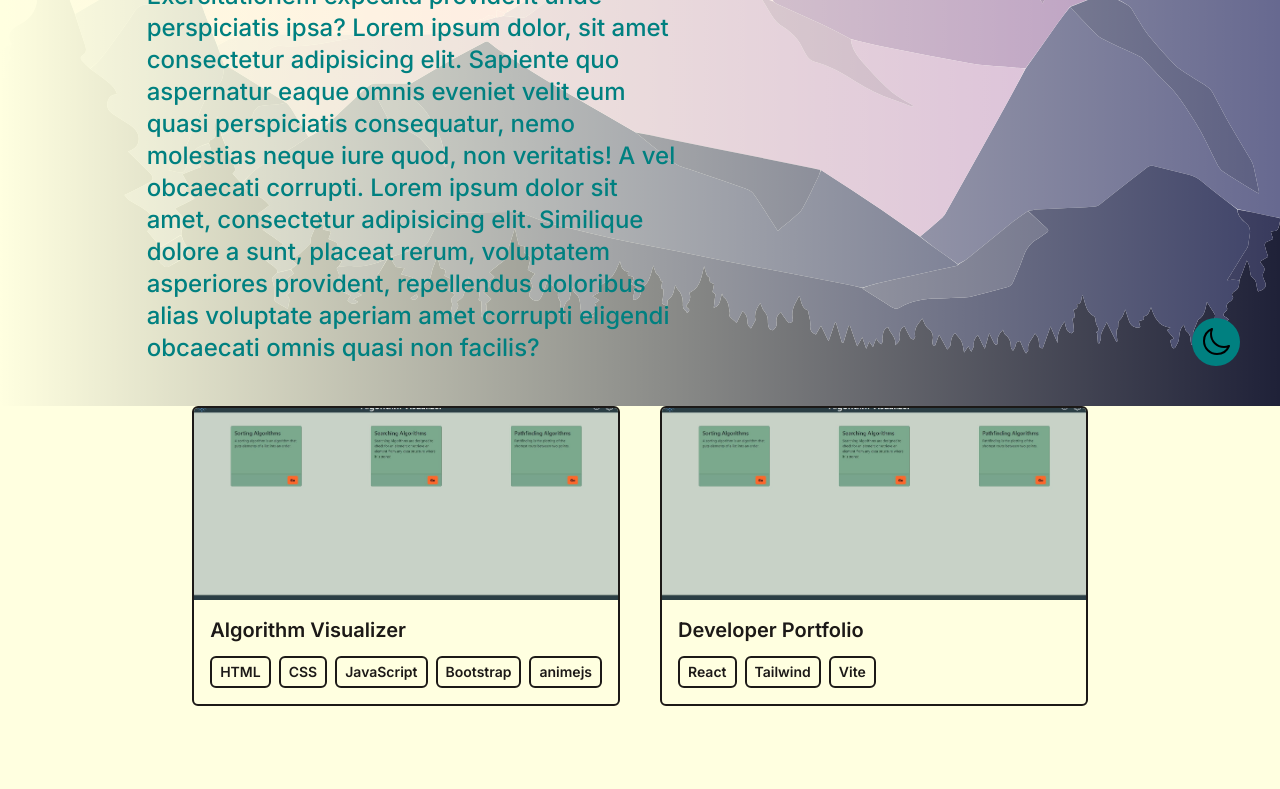
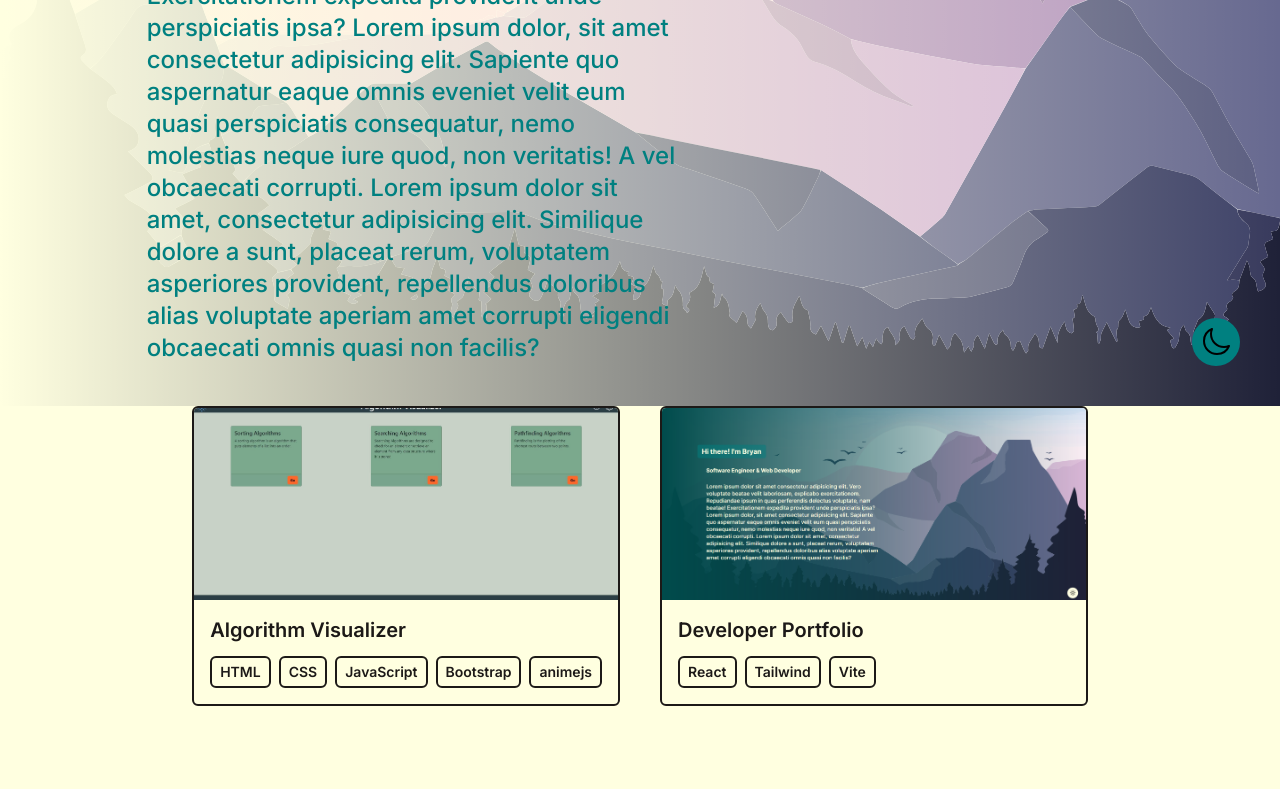
Before and after one commit to Kaiyan-Da-Man/Developer-Portfolio, a React (Vite) app: page / in a window 1280 px wide. Shown: the part 394-1183 px from the top of the page. Built offline with nearby package versions, Linux system fonts and the light colour scheme.

Commit message:
add portfolio image

```diff
--- a/src/data/portfolio.js
+++ b/src/data/portfolio.js
@@ -7,7 +7,7 @@ export default [
     },
     {
         title: 'Developer Portfolio',
-        imgURL: '/Developer-Portfolio/assets/img/AlgorithmVisualizer.jpg',
+        imgURL: '/Developer-Portfolio/assets/img/Portfolio.png',
         stack: ['React', 'Tailwind', 'Vite'],
         link: 'https://kaiyan-da-man.github.io/Developer-Portfolio/',
     },
```
Also changed, not shown: public/assets/img/Portfolio.png (added).
